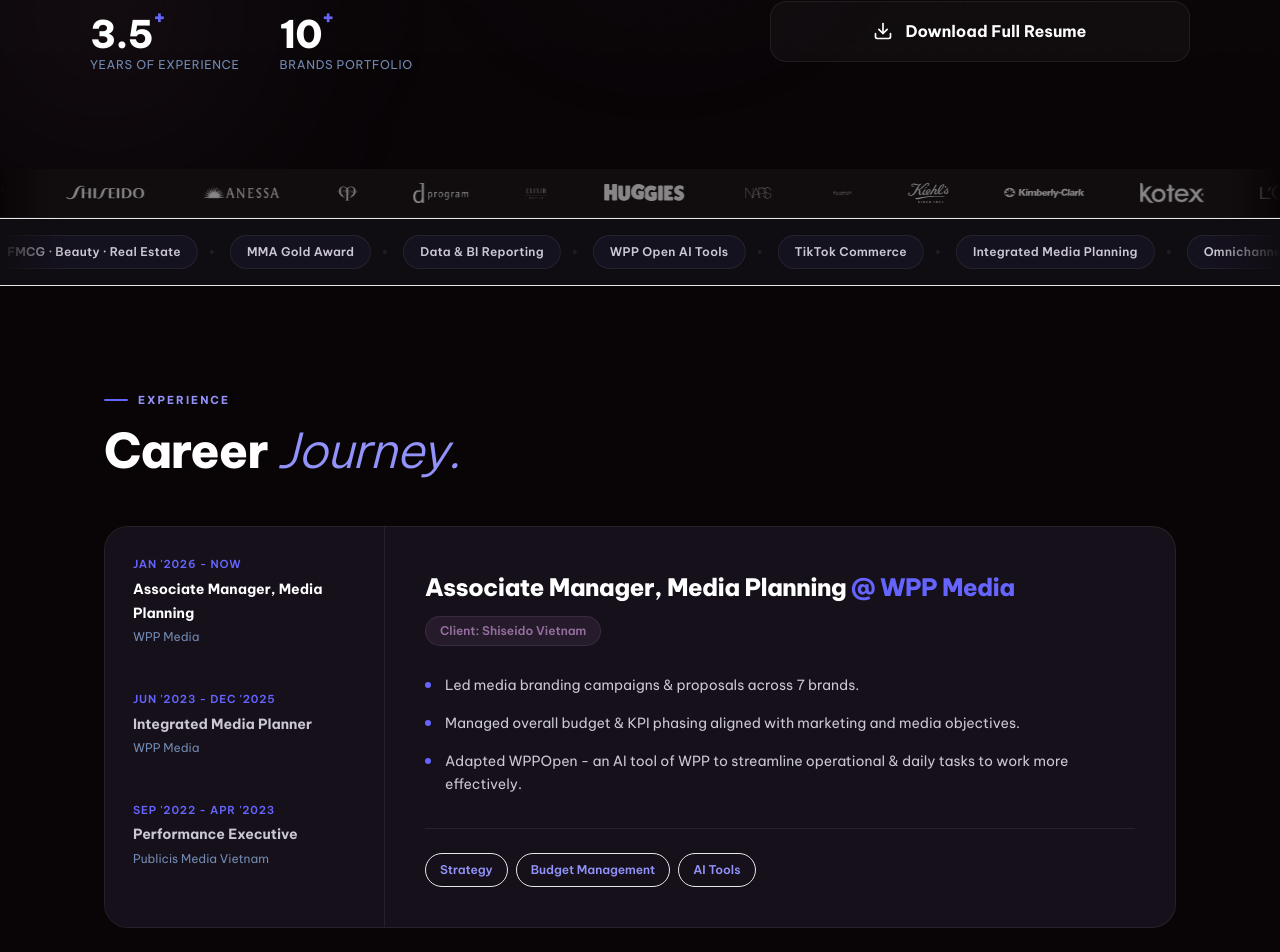
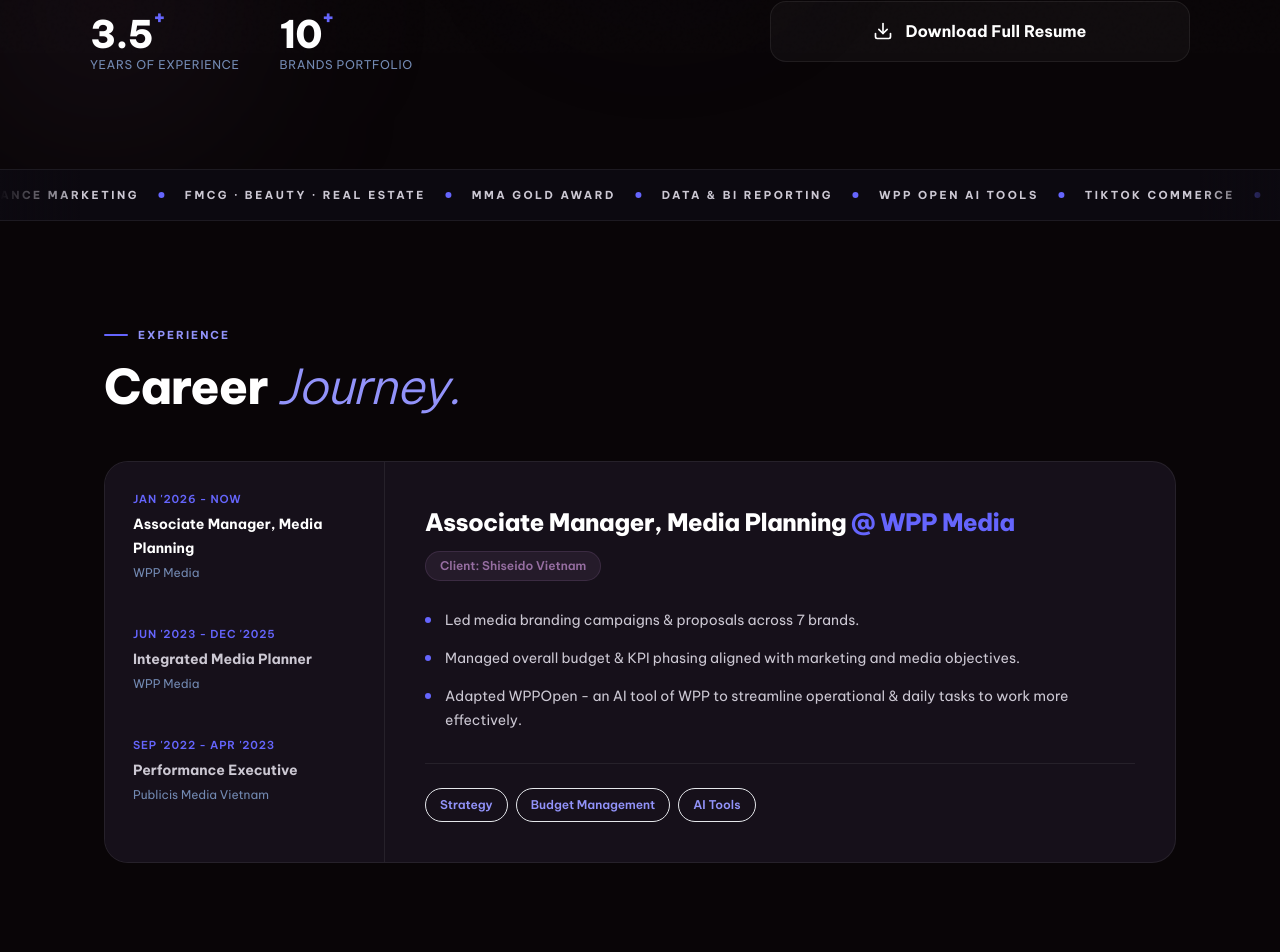
Before and after one commit to Kohnnn/dindinwebsite, a Next.js app: page / in a window 1280 px wide. Shown: the part 747-1699 px from the top of the page. Built offline with nearby package versions, Linux system fonts and the light colour scheme.

Commit message:
fix: skill marquee #2

```diff
--- a/src/app/page.tsx
+++ b/src/app/page.tsx
@@ -1,6 +1,5 @@
 import Nav from "@/components/Nav";
 import Hero from "@/components/Hero";
-import Marquee from "@/components/Marquee";
 import SkillMarquee from "@/components/SkillMarquee";
 import Experience from "@/components/Experience";
 import Metrics from "@/components/Metrics";
@@ -14,7 +13,6 @@
     <main className="min-h-screen">
       <Nav />
       <Hero />
-      <Marquee />
       <SkillMarquee />
       <Experience />
       <Metrics />
--- a/src/components/SkillMarquee.tsx
+++ b/src/components/SkillMarquee.tsx
@@ -8,14 +8,14 @@
     const allTags = [...tags, ...tags, ...tags, ...tags];
 
     return (
-        <div className="relative overflow-hidden w-full border-y border-border/50 bg-bg2">
+        <div className="relative overflow-hidden w-full bg-[#0c0910] border-y border-border">
             {/* Edge fades */}
-            <div className="absolute inset-y-0 left-0 w-16 bg-gradient-to-r from-[#100d12] to-transparent z-10 pointer-events-none" />
-            <div className="absolute inset-y-0 right-0 w-16 bg-gradient-to-l from-[#100d12] to-transparent z-10 pointer-events-none" />
+            <div className="absolute inset-y-0 left-0 w-20 bg-gradient-to-r from-[#0c0910] to-transparent z-10 pointer-events-none" />
+            <div className="absolute inset-y-0 right-0 w-20 bg-gradient-to-l from-[#0c0910] to-transparent z-10 pointer-events-none" />
 
             <div
-                className="flex items-center gap-4 py-4 w-max group"
-                style={{ animation: "marquee-scroll 25s linear infinite" }}
+                className="flex items-center gap-0 py-4 w-max"
+                style={{ animation: "marquee-scroll 30s linear infinite" }}
                 onMouseEnter={(e) => {
                     (e.currentTarget as HTMLDivElement).style.animationPlayState = "paused";
                 }}
@@ -24,14 +24,11 @@
                 }}
             >
                 {allTags.map((tag, idx) => (
-                    <div
-                        key={idx}
-                        className="flex items-center gap-3 shrink-0 cursor-default"
-                    >
-                        <span className="px-4 py-1.5 rounded-full border border-border bg-[rgba(101,101,253,0.06)] text-[12px] font-semibold text-muted hover:text-white hover:border-[rgba(101,101,253,0.4)] hover:bg-[rgba(101,101,253,0.12)] transition-all duration-200 tracking-wide whitespace-nowrap">
+                    <div key={idx} className="flex items-center shrink-0">
+                        <span className="text-[11px] font-bold tracking-[2.5px] uppercase text-muted hover:text-white transition-colors duration-200 cursor-default whitespace-nowrap px-5">
                             {tag}
                         </span>
-                        <span className="w-1 h-1 rounded-full bg-border shrink-0" />
+                        <span className="w-1.5 h-1.5 rounded-full bg-purple shrink-0" />
                     </div>
                 ))}
             </div>
```
